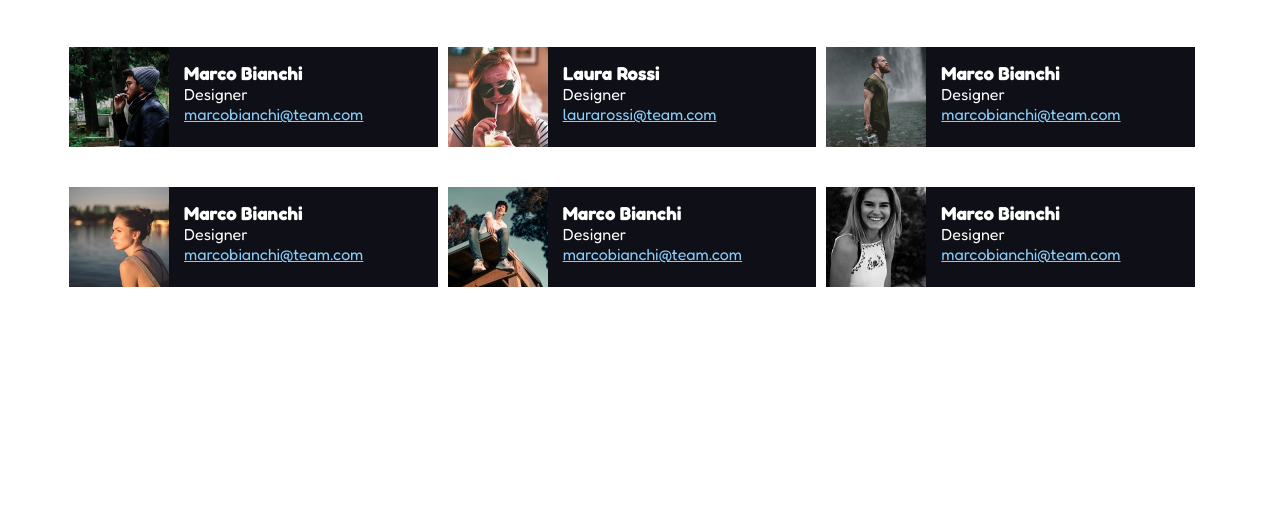
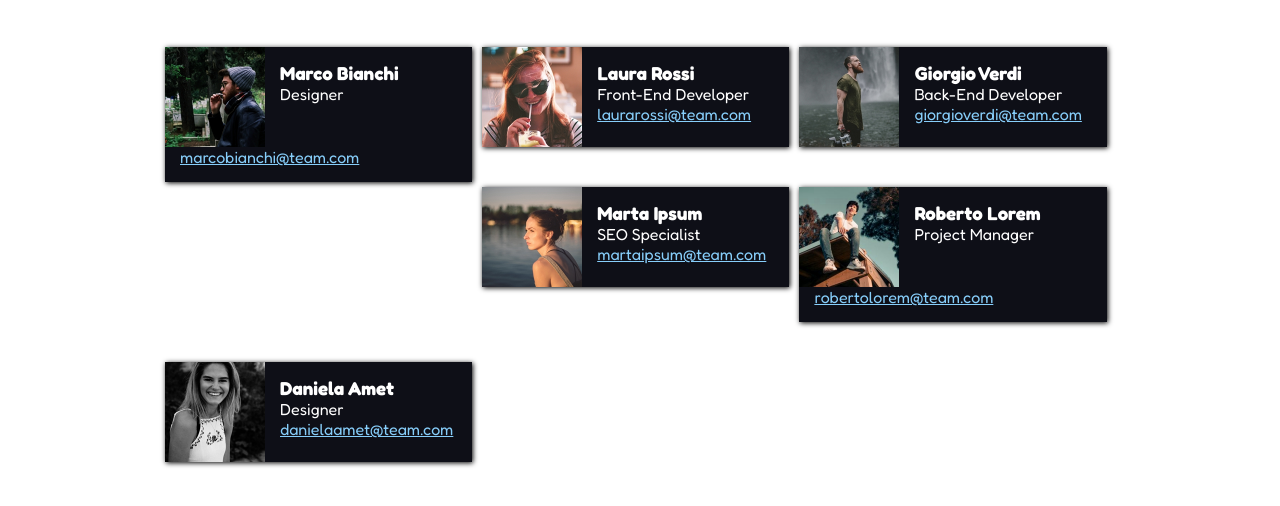
Before and after one commit to Leonardo-Gudini/html-css-float-cards, a plain HTML site: page index.html in a window 1280 px wide. Shown: the part 152-658 px from the top of the page. Drawn offline with Linux system fonts and the light colour scheme.

Commit message:
aggiunto commento al codice

```diff
--- a/css/style.css
+++ b/css/style.css
@@ -6,10 +6,11 @@
 
 body{
     font-family: 'Fredoka', sans-serif;
-    width: 90%;
+    width: 75%;
     margin: 40px auto;
 }
 
+/* allineamento e stile titolo e paragrafo*/
 h1{
     text-align: center;
     color: rgb(229, 49, 112);
@@ -21,13 +22,19 @@ p{
     margin-bottom: 30px;
 }
 
+
+/* stile delle card*/
 .card{
     width: 32%;
     color: white;
     float: left;
     background-color: rgb(14, 15, 23);
     margin: 20px 5px;
+    box-shadow: 1px 1px 5px black;
+}
 
+.card:hover{
+    box-shadow: 1px 1px 10px black;
 }
 
 .card::after{
@@ -36,6 +43,8 @@ p{
     clear: both;
 }
 
+
+/* stile contenuto delle card*/
 .info{
     padding: 15px;
 }
--- a/index.html
+++ b/index.html
@@ -13,11 +13,13 @@
 <body>
 
     <main>
+        <!--titolo e paragrafo-->
         <h1>Meet our team</h1>
-
         <p>Lorem ipsum dolor sit amet consectetur adipisicing elit. Optio vero non quo perspiciatis nemo corrupti quaerat alias eligendi distinctio, vel harum officiis iusto delectus porro et quis totam dolorem magnam.</p>
 
         <div class="container">
+
+            <!--riga con le prime 3 card-->
             <div class="riga1">
 
                 <div class="card">
@@ -33,7 +35,7 @@
                         <img class="pro-pic" src="assets/img/female1.png" alt="Laura Rossi">
                         <div class="info">
                             <h3>Laura Rossi</h3>
-                            <div>Designer</div>
+                            <div>Front-End Developer</div>
                             <a class="mail" href="mailto:laurarossi@team.com">laurarossi@team.com</a>
                         </div>
                 </div>
@@ -41,38 +43,40 @@
                 <div class="card">
                     <img class="pro-pic" src="assets/img/male2.png" alt="Giorgio Verdi">
                     <div class="info">
-                        <h3>Marco Bianchi</h3>
-                        <div>Designer</div>
-                        <a class="mail" href="mailto:marcobianchi@team.com">marcobianchi@team.com</a>
+                        <h3>Giorgio Verdi</h3>
+                        <div>Back-End Developer</div>
+                        <a class="mail" href="mailto:giorgioverdi@team.com">giorgioverdi@team.com</a>
                     </div>
             </div>
 
+
+            <!--riga con le seconde 3 card-->
             <div class="riga2">
 
                 <div class="card">
-                        <img class="pro-pic" src="assets/img/female2.png" alt="Marco Bianchi">
+                        <img class="pro-pic" src="assets/img/female2.png" alt="Marta Ipsum">
                         <div class="info">
-                            <h3>Marco Bianchi</h3>
-                            <div>Designer</div>
-                            <a class="mail" href="mailto:marcobianchi@team.com">marcobianchi@team.com</a>
+                            <h3>Marta Ipsum</h3>
+                            <div>SEO Specialist</div>
+                            <a class="mail" href="mailto:martaipsum@team.com">martaipsum@team.com</a>
                         </div>
                 </div>
 
                 <div class="card">
-                        <img class="pro-pic" src="assets/img/male3.png" alt="Marco Bianchi">
+                        <img class="pro-pic" src="assets/img/male3.png" alt="Roberto Lorem">
                         <div class="info">
-                            <h3>Marco Bianchi</h3>
-                            <div>Designer</div>
-                            <a class="mail" href="mailto:marcobianchi@team.com">marcobianchi@team.com</a>
+                            <h3>Roberto Lorem</h3>
+                            <div>Project Manager</div>
+                            <a class="mail" href="mailto:robertolorem@team.com">robertolorem@team.com</a>
                         </div>
                 </div>
 
                 <div class="card">
-                    <img class="pro-pic" src="assets/img/female3.png" alt="Marco Bianchi">
+                    <img class="pro-pic" src="assets/img/female3.png" alt="Daniela Amet">
                     <div class="info">
-                        <h3>Marco Bianchi</h3>
+                        <h3>Daniela Amet</h3>
                         <div>Designer</div>
-                        <a class="mail" href="mailto:marcobianchi@team.com">marcobianchi@team.com</a>
+                        <a class="mail" href="mailto:danielaamet@team.com">danielaamet@team.com</a>
                     </div>
             </div>
 
```
